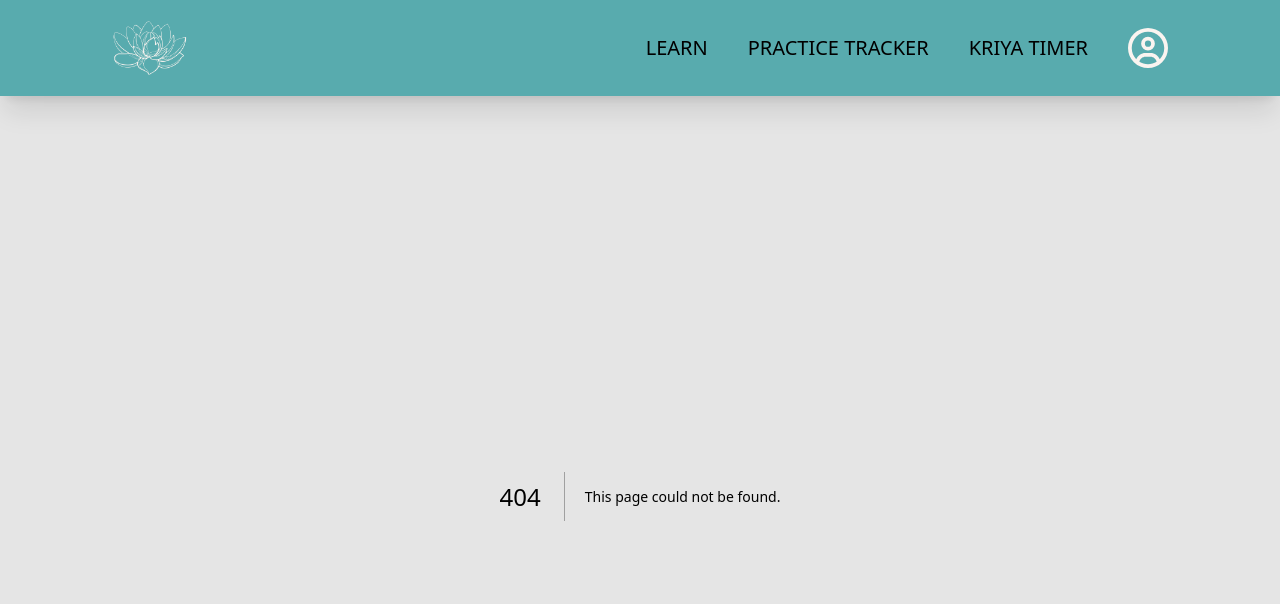
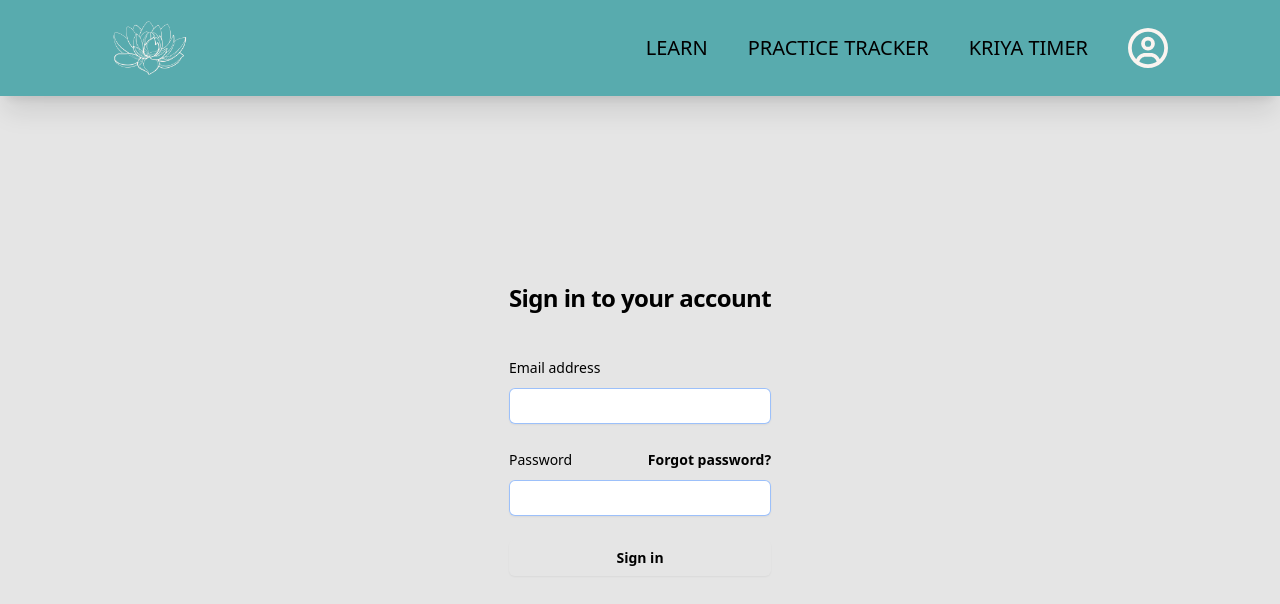
Before and after one commit to mwfelton/sriguru-app, a Next.js app: page /sign-in in a window 1280 px wide. Before the commit this address had no page. Shown: the top 604 px of the page. Built offline with nearby package versions, Linux system fonts and the light colour scheme.

Commit message:
wireframe for signup page

```diff
--- a/src/app/page.tsx
+++ b/src/app/page.tsx
@@ -3,6 +3,7 @@ import Link from 'next/link';
 import TrackerImage from '../../public/images/practice-tracker.png'
 import LearnYogaImage from '../../public/images/learn-yoga.png'
 import KriyaTimerImage from '../../public/images/kriya-timer.png'
+import SignUpImage from '../../public/images/sign-up-page.jpg'
 
 export default function Home() {
   return (
@@ -55,6 +56,21 @@ export default function Home() {
                   <div className='flex items-center justify-center bg-crystal_blue'>
                     <button className='px-2 m-4 text-seashell'>
                       Learn practices online
+                    </button>
+                  </div>
+                </div>
+              </Link>
+              <Link href={'/sign-in'}>
+                <div className='shadow-md shadow-gray-600 rounded-lg overflow-hidden'>
+                  <Image
+                    src={SignUpImage}
+                    alt='logo'
+                    className="cursor-pointer"
+                    priority
+                  />
+                  <div className='flex items-center justify-center bg-crystal_blue'>
+                    <button className='px-2 m-4 text-seashell'>
+                      Sign In / Register
                     </button>
                   </div>
                 </div>
--- /dev/null
+++ b/src/app/sign-in/page.tsx
@@ -0,0 +1,39 @@
+import React from 'react'
+
+export default function SignIn() {
+  return (
+    <main className="flex min-h-screen flex-col items-center justify-between p-24">
+        <div className="flex min-h-full flex-col justify-center px-6 py-12 lg:px-8">
+            <div className="sm:mx-auto sm:w-full sm:max-w-sm">
+                <h2 className="mt-10 text-center text-2xl/9 font-bold tracking-tight text-gray-900">Sign in to your account</h2>
+            </div>
+            <div className="mt-10 sm:mx-auto sm:w-full sm:max-w-sm">
+                <form className="space-y-6" action="#" method="POST">
+                <div>
+                    <label htmlFor="email" className="block text-sm/6 font-medium text-gray-900">Email address</label>
+                    <div className="mt-2">
+                    <input id="email" name="email" type="email" autoComplete="email" required className="block w-full rounded-md border-0 py-1.5 text-gray-900 shadow-sm ring-1 ring-inset ring-gray-300 placeholder:text-gray-400 focus:ring-2 focus:ring-inset focus:ring-indigo-600 sm:text-sm/6"/>
+                    </div>
+                </div>
+
+                <div>
+                    <div className="flex items-center justify-between">
+                    <label htmlFor="password" className="block text-sm/6 font-medium text-gray-900">Password</label>
+                    <div className="text-sm">
+                        <a href="#" className="font-semibold text-indigo-600 hover:text-indigo-500">Forgot password?</a>
+                    </div>
+                    </div>
+                    <div className="mt-2">
+                    <input id="password" name="password" type="password" autoComplete="current-password" required className="block w-full rounded-md border-0 py-1.5 text-gray-900 shadow-sm ring-1 ring-inset ring-gray-300 placeholder:text-gray-400 focus:ring-2 focus:ring-inset focus:ring-indigo-600 sm:text-sm/6"/>
+                    </div>
+                </div>
+
+                <div>
+                    <button type="submit" className="flex w-full justify-center rounded-md bg-indigo-600 px-3 py-1.5 text-sm/6 font-semibold text-white shadow-sm hover:bg-indigo-500 focus-visible:outline focus-visible:outline-2 focus-visible:outline-offset-2 focus-visible:outline-indigo-600">Sign in</button>
+                </div>
+                </form>
+            </div>
+        </div>
+    </main>
+  );
+}
```
Also changed, not shown: public/images/sign-up-page.jpg (added).
